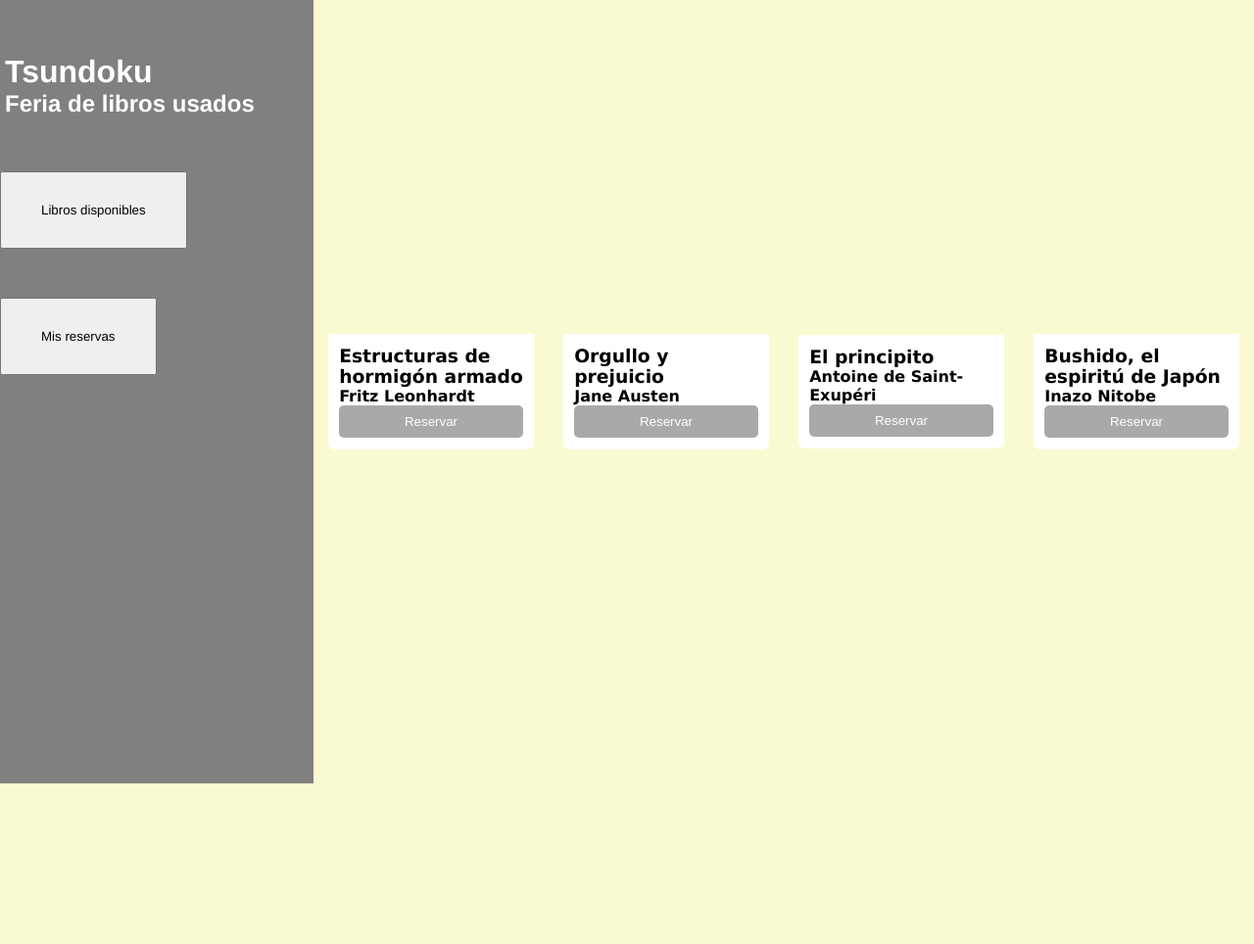
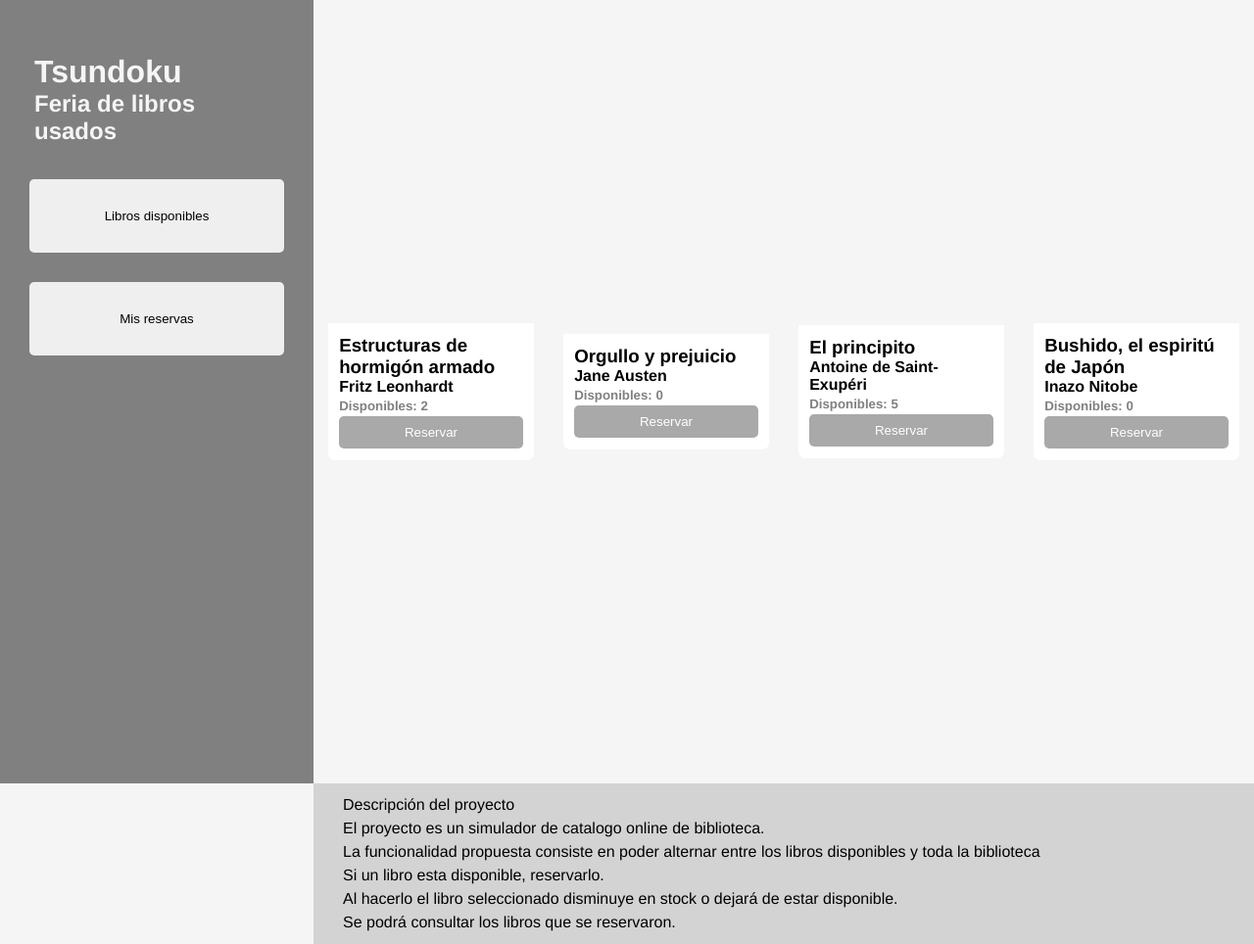
Before and after one commit to ladynoelia/JS-Preentrega1-Acosta, a plain HTML site: page index.html in a window 1280 px wide. Shown: the whole page at 98% size. Before the commit the page ends 800 px from the top, so only its background shows below. Drawn offline with Linux system fonts and the light colour scheme.

Commit message:
Preentrega2 v34

```diff
--- a/index.html
+++ b/index.html
@@ -15,6 +15,7 @@
             </div>
             <div>
                 <button class="filtros">Libros disponibles</button>
+                <!-- <button class="filtros">Mostrar todos</button> -->
                 <button class="filtros">Mis reservas</button>
             </div>
         </header>
@@ -23,16 +24,18 @@
             <section id="cardsbox">
                 <!-- Contenedor de tarjetas -->
             </section>
+            <div class="descripcion">
+                <p>Descripción del proyecto</p>
+                <p>El proyecto es un simulador de catalogo online de biblioteca.</p>
+                <p>La funcionalidad propuesta consiste en poder alternar entre los libros disponibles y toda la biblioteca</p>
+                <p>Si un libro esta disponible, reservarlo.</p>
+                <p>Al hacerlo el libro seleccionado disminuye en stock o dejará de estar disponible.</p>
+                <p>Se podrá consultar los libros que se reservaron.</p>
+            </div>
 
         </main>
 
     </div>
-    <!-- <footer>
-            <p>Descripción del proyecto</p>
-            <p>El proyecto es un simulador de catalogo online de biblioteca.</p>
-            <p>La funcionalidad propuesta para esta preentrega consiste en elegir un item de la lista y si esta disponible, reservarlo.</p>
-            <p>Al hacerlo el libro seleccionado dejará de estar disponible.</p>
-        </footer> -->
 
     <script src="script.js"></script>
 </body>
--- a/script.js
+++ b/script.js
@@ -14,25 +14,29 @@ const libro4 = new Libros(4, "Bushido, el espiritú de Japón", "Inazo Nitobe",
 
 //Array de todos los libros.
 const biblioteca = [libro1, libro2, libro3, libro4];
+//Elementos del Html
+const seccionLibros = document.getElementById('cardsbox');
+const grupoBotones = document.getElementsByClassName('filtros');
+const grupBtnReservar = document.getElementsByClassName('btn');
 
-const seccionLibros = document.getElementById('cardsbox');
+const disponibles = biblioteca.filter(libro => (libro.stock>0));
 
-function renderizarLibros(){
+//Primer intento
+/* function renderizarLibros(){
     seccionLibros.innerHTML = '';
     biblioteca.forEach(libro => seccionLibros.innerHTML += `
         <div>
             <h3>${libro.titulo}</h3>
             <h4>${libro.autor}</h4>
-            <button class='btn'>Reservar</button>
+            <h5>Disponibles: ${libro.stock}</h5>
+            <button id='${libro.id}' class='btn'>Reservar</button>
         </div>`
     );
 };
-renderizarLibros();
+renderizarLibros(); */
 
-// Boton intercambiable para mostrar solo los libros disponibles
-const grupoBotones = document.getElementsByClassName('filtros');
-
-function renderizarDisponibles(){
+// Boton para mostrar solo los libros disponibles
+/* function renderizarDisponibles(){
     seccionLibros.innerHTML = '';
     grupoBotones[0].innerText = 'Mostrar todo';
     const disponibles = biblioteca.filter(libro => (libro.stock>0));
@@ -40,10 +44,12 @@ function renderizarDisponibles(){
         <div>
             <h3>${libro.titulo}</h3>
             <h4>${libro.autor}</h4>
-            <button class='btn'>Reservar</button>
+            <h5>Disponibles: ${libro.stock}</h5>
+            <button id='${libro.id}' class='btn'>Reservar</button>
         </div>`
     );
     filtroMode = true;
+    reservarLibro();
 };
 
 grupoBotones[0].addEventListener ('click', () => {
@@ -59,14 +65,85 @@ function intercambiarFiltros(){
         renderizarLibros();
         grupoBotones[0].innerText = 'Libros disponibles';
         filtroMode = false;
+        reservarLibro();
     }
 };
 
 //Función de reservar
+function reservarLibro() {
+    for (const button of grupBtnReservar) {
+        button.addEventListener('click', () => {
+            alert('Función de reservar en construcción')
+            if (button.stock>0) {
+                let nombreUsuario = prompt("Ingresa tu nombre para reservarlo\nSino 'v' para volver al buscador");
 
+            } else {
+                alert(`El libro ${button.id} no esta disponible`);
+            }
+        })
+    }
+};
+/* reservarLibro(); */
 
+//Segundo intento
+function renderizarLibros(){
+    biblioteca.forEach(libro => seccionLibros.innerHTML += `
+        <div>
+            <h3>${libro.titulo}</h3>
+            <h4>${libro.autor}</h4>
+            <h5>Disponibles: ${libro.stock}</h5>
+            <button id='${libro.id}' class='btn'>Reservar</button>
+        </div>`
+    );
+    reservarLibro();
+};
+renderizarLibros();
 
+function reservarLibro() {
+    for (const button of grupBtnReservar) {
+        button.addEventListener('click', () => {
+            const libroSeleccionado = biblioteca.find(libro => libro.id === Number(button.id));
+            if (libroSeleccionado.stock>0){
+                alert('Sigo trabajando en la Función de reservar');
+            } else {
+                button.innerText = 'Sin stock';
+                alert('El libro no figura en stock o se encuentra reservado.');
+            }
+        })
+    }
+};
 
+/* function cambiarBoton() {
+    for (const button of grupBtnReservar) {
+        const sinStock = biblioteca.filter(libro => (libro.stock<=0));
+        if (sinStock){
+            button.innerText = 'sfdsdf';
+        }
+    }
+};
+cambiarBoton(); */
+
+// Boton para mostrar solo los libros disponibles
+function mostrarDisponibles(){
+    seccionLibros.innerHTML = '';
+    grupoBotones[0].innerText = 'Mostrar todo';
+    const disponibles = biblioteca.filter(libro => (libro.stock>0));
+    disponibles.forEach(libro => seccionLibros.innerHTML += `
+        <div>
+            <h3>${libro.titulo}</h3>
+            <h4>${libro.autor}</h4>
+            <h5>Disponibles: ${libro.stock}</h5>
+            <button id='${libro.id}' class='btn'>Reservar</button>
+        </div>`
+    );
+    /* filtroMode = true; */
+    reservarLibro();
+};
+
+grupoBotones[0].addEventListener ('click', () => {
+    mostrarDisponibles();
+    }
+);
 
 //Carrito
 const carrito = [];
--- a/style.css
+++ b/style.css
@@ -6,23 +6,27 @@
 
 .contenedor{
     display: flex;
+    font-family: 'Franklin Gothic Medium', 'Arial Narrow', Arial, sans-serif;
 }
 header{
     background-color: gray;
     width: 25%;
     height: 100vh;
-    padding: 50px 0;
+    padding: 50px 30px;
     position: fixed;
 }
 .nombre{
-    color: white;
+    color: whitesmoke;
     margin: 5px;
-    font-family: 'Franklin Gothic Medium', 'Arial Narrow', Arial, sans-serif;
+
 }
 .filtros{
-    margin-top: 50px;
+    margin-top: 30px;
     padding: 30px 40px;
-    font-family: 'Franklin Gothic Medium', 'Arial Narrow', Arial, sans-serif;
+    width: 100%;
+    border: none;
+    border-radius: 5px;
+    cursor: pointer;
 }
 
 main{
@@ -30,22 +34,23 @@ main{
     position: absolute;
     right: 0;
 }
+.descripcion{
+    background-color: lightgray;
+    padding-bottom: 10px;
+    padding-top: 10px;
+}
+.descripcion p {
+    padding: 3px 30px;
+}
 body{
-    background-color: lightgoldenrodyellow;
-    font-family: 'Lucida Sans', 'Lucida Sans Regular', 'Lucida Grande', 'Lucida Sans Unicode', Geneva, Verdana, sans-serif;
-    /* display: flex;
-    justify-content: center;
-    align-items: center;
-    width: 100%;
-    flex-wrap: wrap;
-    padding: 1em; */
+    background-color: whitesmoke;
 }
 
 #cardsbox {
     display: flex;
+    flex-wrap: wrap;
     width: 100%;
     height: 100vh;
-    position: absolute;
     justify-content: center;
     align-items: center;
 }
@@ -58,6 +63,11 @@ body{
     transition: all 0.25s cubic-bezier(0.645,0.045,0.355,1);
     background-color: white;
 }
+#cardsbox div h5 {
+    color: grey;
+    padding-top: 3px;
+    padding-bottom: 3px;
+}
 #cardsbox div .btn {
     width: 100%;
     border: none;
@@ -65,16 +75,17 @@ body{
     padding: 0.7em;
     background-color: darkgray;
     color: white;
+    cursor: pointer;
 }
 #cardsbox div:hover{
     transform: translateY(-10px);
     box-shadow: 1.25px 1.25px 10px grey;
 }
 
-footer{
+/* footer{
     background-color: darkgray;
     color: white;
     margin: 0;
     display: flex;
     align-items: flex-end;
-}
+} */
```
